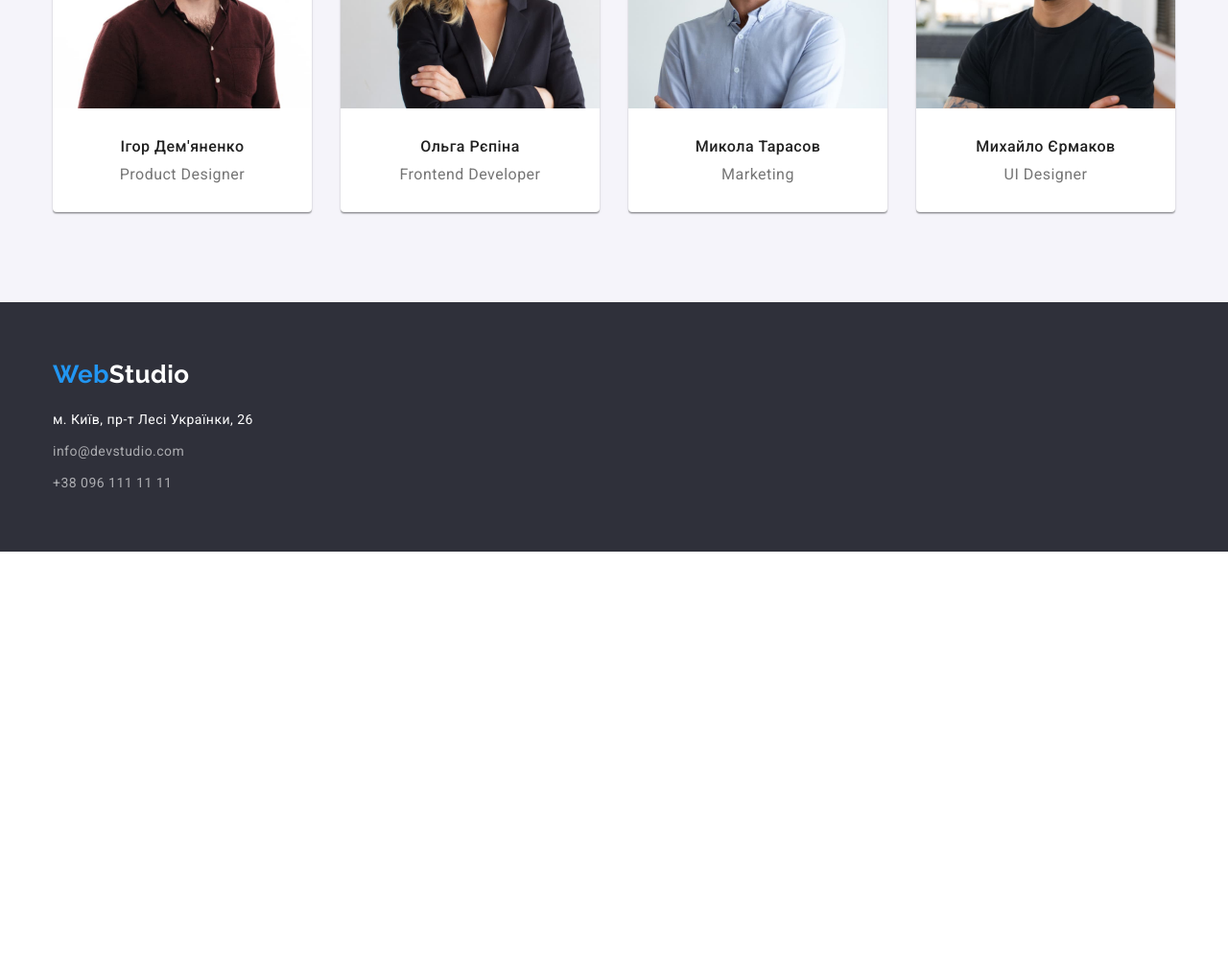
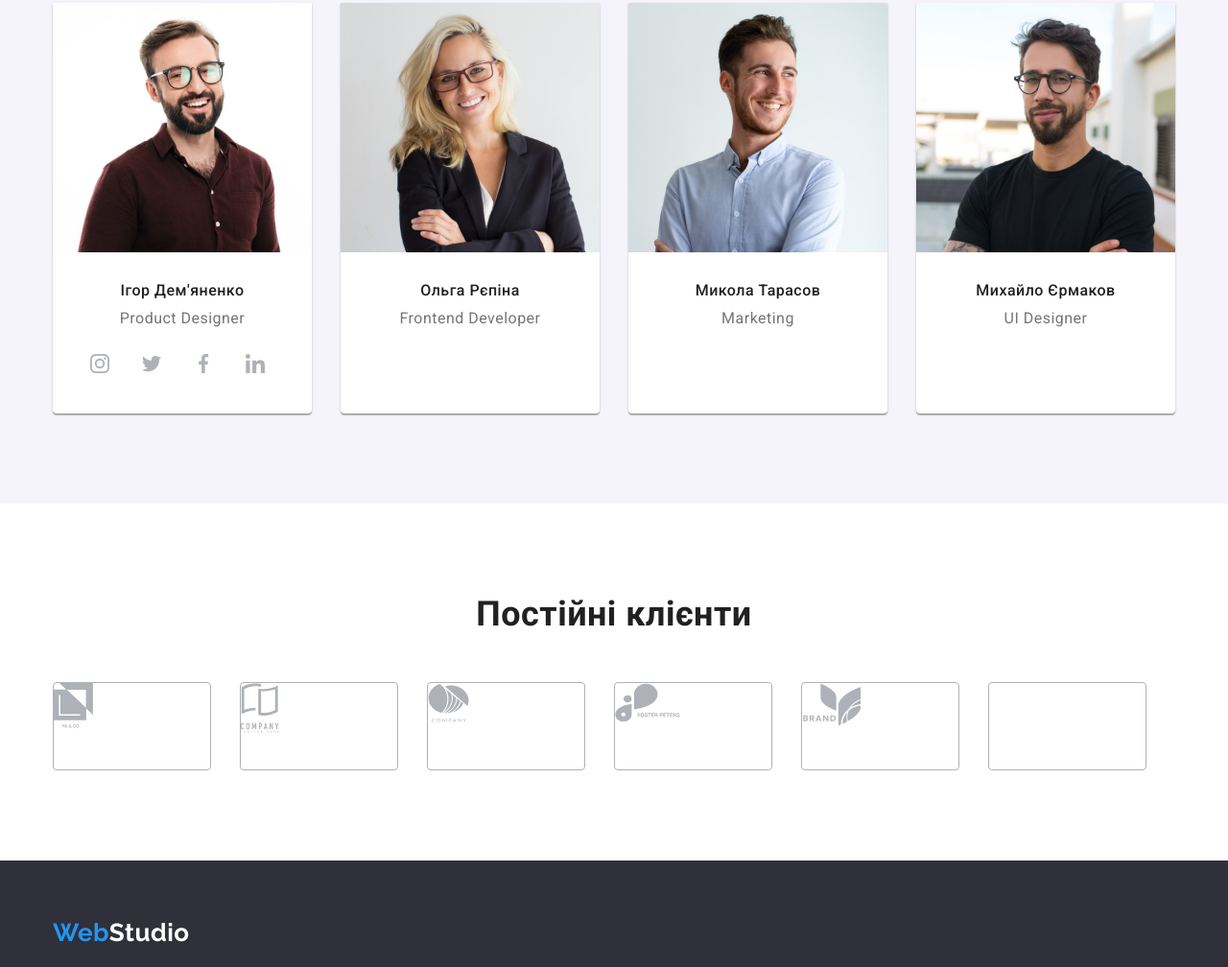
Before and after one commit to Nataliia-Shevchenko/goit-markup-hw-04, a plain HTML site: page index.html in a window 1280 px wide. Shown: the part 1780-2788 px from the top of the page at 96% size. Before the commit the page ends 2355 px from the top, so only its background shows below. Drawn offline with nearby package versions, Linux system fonts and the light colour scheme.

Commit message:
додано svg зображення

```diff
--- a/css/styles.css
+++ b/css/styles.css
@@ -9,6 +9,7 @@
   --hero-bgc: #2f303a;
   --footer-bgc: #2f303a;
   --hero-btn-active-color: #188ce8;
+  --icon-color: #afb1b8;
 }
 
 body {
@@ -69,6 +70,10 @@ img {
   margin-left: auto;
 }
 
+.icon {
+  fill: var(--icon-color);
+}
+
 /*---------------site nav---------------*/
 .header {
   border-bottom: 1px solid #ececec;
@@ -125,6 +130,7 @@ img {
 .contacts {
   display: flex;
   margin-left: auto;
+  align-items: center;
 }
 .contacts .item + .item {
   margin-left: 50px;
@@ -141,6 +147,18 @@ img {
 .contacts .link:focus {
   color: var(--accent-color);
 }
+.mail-icon {
+  width: 16px;
+  height: 12px;
+  margin-right: 10px;
+  fill: var(--secondary-text-color);
+}
+.phone-icon {
+  width: 10px;
+  height: 16px;
+  margin-right: 10px;
+  fill: var(--secondary-text-color);
+}
 
 /*-----------------hero--------------*/
 
@@ -148,6 +166,20 @@ img {
   background-color: var(--hero-bgc);
   padding-top: 200px;
   padding-bottom: 200px;
+  max-width: 1600px;
+  max-height: 600px;
+  margin-left: auto;
+  margin-right: auto;
+  background-image: linear-gradient(
+      rgba(47, 48, 58, 0.4),
+      rgba(47, 48, 58, 0.4)
+    ),
+    url(../images/hero.jpg);
+  filter: drop-shadow(0px 4px 4px rgba(0, 0, 0, 0.25))
+    drop-shadow(0px 4px 4px rgba(0, 0, 0, 0.25));
+  background-repeat: no-repeat;
+  background-position: center;
+  background-size: cover;
 }
 
 .hero-title {
@@ -215,6 +247,19 @@ img {
 .features-item:not(:last-child) {
   margin-right: 30px;
 }
+.features-pic {
+  /* display: block; */
+  height: 120px;
+  padding: 25px 100px;
+  margin-bottom: 30px;
+  background: var(--secondary-bgc);
+  border-radius: 4px;
+}
+
+.features-icon {
+  width: 70px;
+  height: 70px;
+}
 
 .features-title {
   margin-bottom: 10px;
@@ -248,6 +293,7 @@ img {
   display: flex;
 }
 .team-card {
+  padding-bottom: 30px;
   width: 270px;
   background-color: var(--primary-bgc);
   box-shadow: 0px 1px 3px rgba(0, 0, 0, 0.12), 0px 1px 1px rgba(0, 0, 0, 0.14),
@@ -260,7 +306,8 @@ img {
 }
 
 .team-card-desc {
-  padding: 30px 0;
+  padding: 30px 0 0;
+  margin-bottom: 16px;
 }
 
 .team-title {
@@ -277,7 +324,79 @@ img {
   text-align: center;
   color: var(--secondary-text-color);
 }
+.socials {
+  display: flex;
+  justify-content: center;
+}
+.socials-item {
+  padding: 12px;
+  width: 44px;
+  height: 44px;
+  cursor: pointer;
+  border-radius: 50%;
+}
+.socials-item:not(last-child) {
+  margin-right: 10px;
+}
+.socials-item:hover {
+  background-color: var(--accent-color);
+}
+.socials-icon {
+  width: 20px;
+  height: 20px;
+}
+/* .socials-icon:hover{
+  background: var(--accent-color);
 
+} */
+/*--------------------Постійні клієнти-----------------*/
+
+.clients-list {
+  display: flex;
+}
+
+.client-item {
+  /* display: block; */
+  width: 170px;
+  height: 92px;
+  border: 1px solid #afb1b8;
+  border-radius: 4px;
+}
+.client-item:not(last-child) {
+  margin-right: 30px;
+}
+.client-item:hover,
+.client-item:focus {
+  border-color: var(--accent-color);
+}
+.client-icon1 {
+  width: 41px;
+  height: 47px;
+}
+.client-icon2 {
+  width: 40px;
+  height: 52px;
+}
+.client-icon2 {
+  width: 40px;
+  height: 52px;
+}
+.client-icon3 {
+  width: 43px;
+  height: 41px;
+}
+.client-icon4 {
+  width: 84px;
+  height: 41px;
+}
+.client-icon5 {
+  width: 63px;
+  height: 45px;
+}
+.client-icon6 {
+  width: 94px;
+  height: 44px;
+}
 /*---------------------Підвал----------------*/
 
 .footer {
--- a/index.html
+++ b/index.html
@@ -26,8 +26,8 @@
     <header class="header">
       <div class="main-nav container">
         <nav class="nav">
-          <a href="./index.html" class="logo link"
-            >Web<span class="logo-header">Studio</span>
+          <a href="./index.html" class="logo link">
+            Web<span class="logo-header">Studio</span>
           </a>
 
           <ul class="site-nav list">
@@ -41,13 +41,21 @@
           </ul>
         </nav>
         <ul class="contacts list">
-          <li class="item">
+          <li class="header-mail item">
             <a href="mailto:info@devstudio.com" class="link"
+              ><svg class="mail-icon">
+                <use href="../images/icons.svg#icon-envelope"></use></svg
               >info@devstudio.com</a
             >
           </li>
-          <li class="item">
-            <a href="tel:+380961111111" class="link">+38 096 111 11 11</a>
+          <li class="header-tel item">
+            <a href="tel:+380961111111" class="link"
+              ><svg class="phone-icon">
+                <use
+                  href="../images/icons.svg#icon-smartphone"
+                ></use></svg
+              >+38 096 111 11 11</a
+            >
           </li>
         </ul>
       </div>
@@ -69,6 +77,11 @@
           <h2 class="section-title visually-hidden">Особливості</h2>
           <ul class="features-list list">
             <li class="features-item">
+              <div class="features-pic">
+                <svg class="features-icon">
+                  <use href="../images/icons.svg#icon-antenna"></use>
+                </svg>
+              </div>
               <h3 class="features-title">Увага до деталей</h3>
               <p class="features-desc">
                 Ідейні міркування, і навіть початок повсякденної роботи з
@@ -76,6 +89,11 @@
               </p>
             </li>
             <li class="features-item">
+              <div class="features-pic">
+                <svg class="features-icon">
+                  <use href="../images/icons.svg#icon-clock"></use>
+                </svg>
+              </div>
               <h3 class="features-title">Пунктуальність</h3>
               <p class="features-desc">
                 Завдання організації, особливо рамки і місце навчання кадрів
@@ -83,12 +101,22 @@
               </p>
             </li>
             <li class="features-item">
+              <div class="features-pic">
+                <svg class="features-icon">
+                  <use href="../images/icons.svg#icon-diagram"></use>
+                </svg>
+              </div>
               <h3 class="features-title">Планування</h3>
               <p class="features-desc">
                 Так само консультація з широким активом значною мірою зумовлює.
               </p>
             </li>
             <li class="features-item">
+              <div class="features-pic">
+                <svg class="features-icon">
+                  <use href="../images/icons.svg#icon-astronaut"></use>
+                </svg>
+              </div>
               <h3 class="features-title">Сучасні технології</h3>
               <p class="features-desc">
                 Значимість цих проблем настільки очевидна, що реалізація
@@ -160,6 +188,32 @@
                 <h3 class="team-title">Ігор Дем'яненко</h3>
                 <p lang="en" class="team-profession">Product Designer</p>
               </div>
+              <div>
+                <ul class="list socials">
+                  <li class="socials-item">
+                    <svg class="socials-icon icon">
+                      <use
+                        href="../images/icons.svg#icon-instagram"
+                      ></use>
+                    </svg>
+                  </li>
+                  <li class="socials-item">
+                    <svg class="socials-icon">
+                      <use href="../images/icons.svg#icon-twitter"></use>
+                    </svg>
+                  </li>
+                  <li class="socials-item">
+                    <svg class="socials-icon">
+                      <use href="../images/icons.svg#icon-facebook"></use>
+                    </svg>
+                  </li>
+                  <li class="socials-item">
+                    <svg class="socials-icon">
+                      <use href="../images/icons.svg#icon-linkedin"></use>
+                    </svg>
+                  </li>
+                </ul>
+              </div>
             </li>
             <li class="team-card">
               <img
@@ -205,6 +259,52 @@
       </section>
     </main>
 
+    <!--Постійні клієнти-->
+
+    <section class="section clients">
+      <div class="container">
+        <h2 class="section-title">Постійні клієнти</h2>
+        <ul class="clients-list list">
+          <li class="client-item">
+            <a href=""
+              ><svg class="client-icon1 icon">
+                <use href="../images/icons.svg#icon-client1"></use></svg
+            ></a>
+          </li>
+          <li class="client-item">
+            <a href=""
+              ><svg class="client-icon2 icon">
+                <use href="../images/icons.svg#icon-client2"></use></svg
+            ></a>
+          </li>
+          <li class="client-item">
+            <a href=""
+              ><svg class="client-icon3 icon">
+                <use href="../images/icons.svg#icon-client3"></use></svg
+            ></a>
+          </li>
+          <li class="client-item">
+            <a href=""
+              ><svg class="client-icon4 icon">
+                <use href="../images/icons.svg#icon-client4"></use></svg
+            ></a>
+          </li>
+          <li class="client-item">
+            <a href=""
+              ><svg class="client-icon5 icon">
+                <use href="../images/icons.svg#icon-client5"></use></svg
+            ></a>
+          </li>
+          <li class="client-item">
+            <a href=""
+              ><svg class="client-icon6 icon">
+                <use href="../images/symbol-defs.svg#icon-client6"></use></svg
+            ></a>
+          </li>
+        </ul>
+      </div>
+    </section>
+
     <!--Підвал-->
 
     <footer class="footer">
```
Also changed, not shown: images/hero.jpg (added), images/icons.svg (added).
